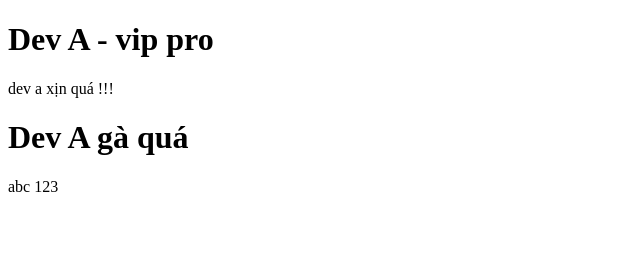
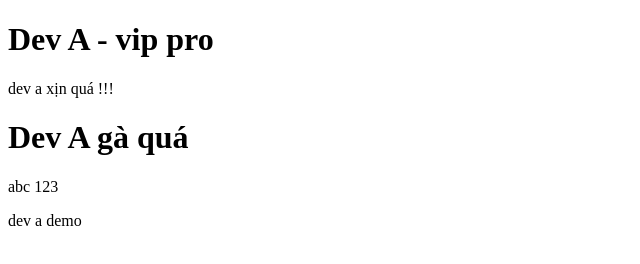
Before and after one commit to khaitruong1301/layout_bootstrap, a plain HTML site: page devA.html in a window 1280 px wide. Shown: the full height of the page, 0-640 px from the left. Drawn offline with Linux system fonts and the light colour scheme.

Commit message:
devA_code

```diff
--- a/devA.html
+++ b/devA.html
@@ -13,5 +13,6 @@
     </p>
     <h1>Dev A gà quá</h1>
     <p>abc 123</p>
+    <p>dev a demo</p>
 </body>
 </html>
```
